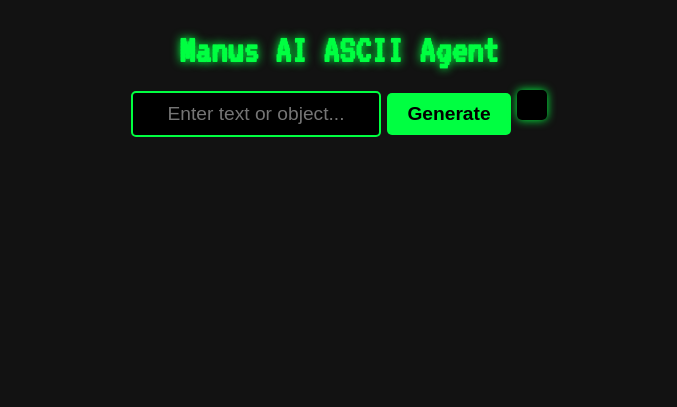
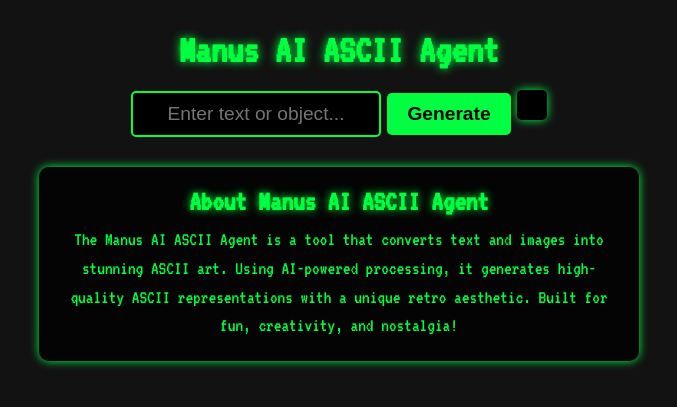
Before and after one commit to AlexSmithai/ai_ascii_agent, a Flask app: page / in a window 1280 px wide. Shown: the top 407 px of the page, without its empty margins (301-978 px from the left). Run offline with Flask 3, Linux system fonts and the light colour scheme.

Commit message:
Update index.html

```diff
--- a/templates/index.html
+++ b/templates/index.html
@@ -95,14 +95,57 @@
         @keyframes blink {
             50% { opacity: 0; }
         }
+
+        /* About Section */
+        #about-container {
+            margin-top: 30px;
+            padding: 20px;
+            background: rgba(0, 0, 0, 0.8);
+            color: #00FF41;
+            border-radius: 10px;
+            width: 80%;
+            max-width: 600px;
+            margin-left: auto;
+            margin-right: auto;
+            box-shadow: 0 0 10px #00FF41;
+            animation: floatIn 1s ease-in-out;
+        }
+
+        @keyframes floatIn {
+            from { transform: translateY(20px); opacity: 0; }
+            to { transform: translateY(0); opacity: 1; }
+        }
+
+        #about-container h2 {
+            font-size: 1.8em;
+            margin-bottom: 10px;
+            text-shadow: 0px 0px 8px #00FF41;
+        }
+
+        #about-container p {
+            font-size: 1.2em;
+            line-height: 1.5;
+        }
+
     </style>
 </head>
 <body>
     <h1>Manus AI ASCII Agent</h1>
+
     <input type="text" id="user-input" placeholder="Enter text or object...">
     <button onclick="generateASCII()">Generate</button>
 
     <pre id="ascii-container"></pre>
+
+    <!-- About Section -->
+    <div id="about-container">
+        <h2>About Manus AI ASCII Agent</h2>
+        <p>
+            The Manus AI ASCII Agent is a tool that converts text and images into stunning ASCII art.
+            Using AI-powered processing, it generates high-quality ASCII representations with a unique
+            retro aesthetic. Built for fun, creativity, and nostalgia!
+        </p>
+    </div>
 
     <script>
         function generateASCII() {
```
